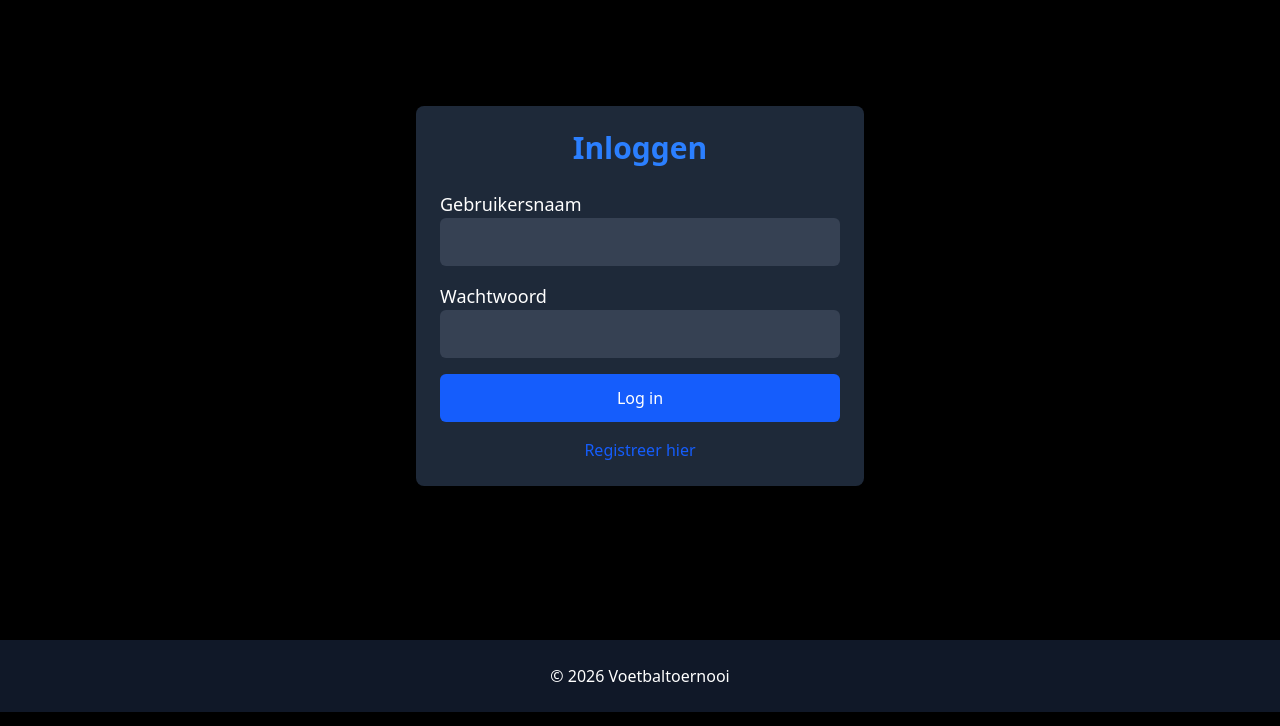
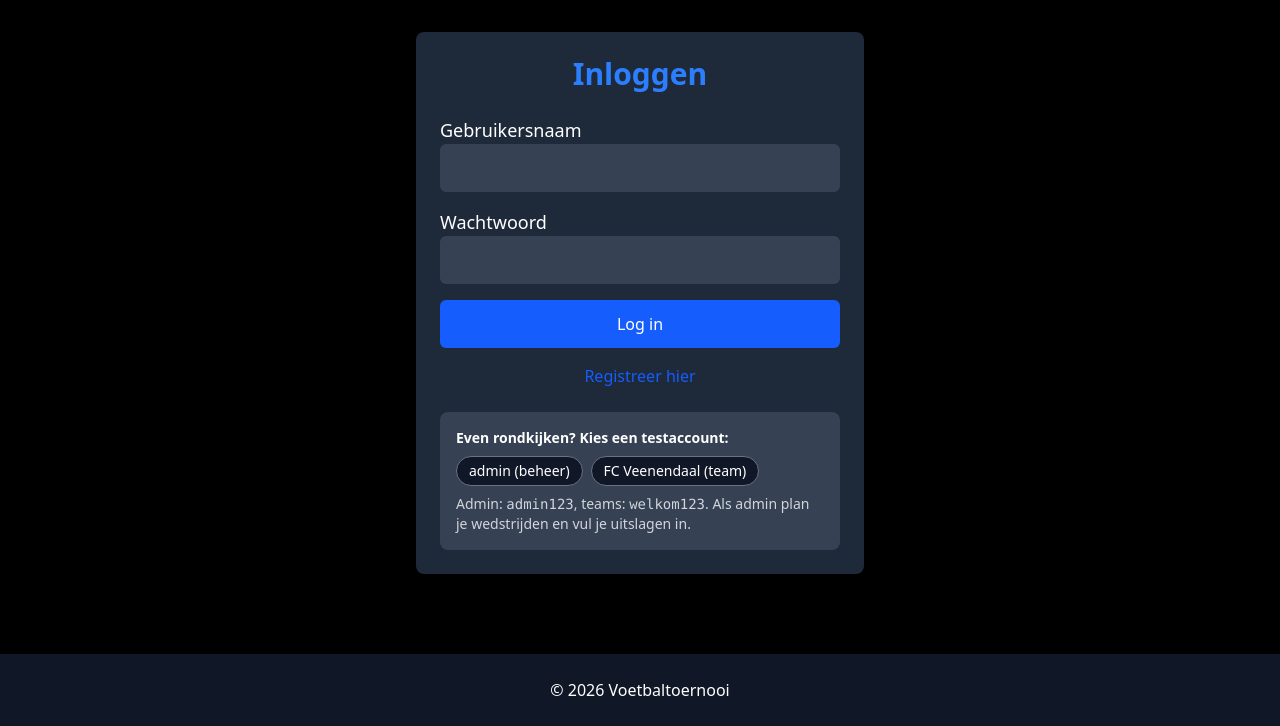
Before and after one commit to ParisAngelopoulos/Voetbaltoernooi, a PHP site: page /login.php in a window 1280 px wide. Shown: the part 88-814 px from the top of the page. Run offline with PHP 8.4, Linux system fonts and the light colour scheme.

Commit message:
Testaccounts onder het inlogformulier: één klik vult ze in
Co-Authored-By: Claude Opus 5.5 <noreply@anthropic.com>
Claude-Session: https://claude.ai/code/session_01YWrKd8Ed96pQweKj73RGPL

```diff
--- a/login.php
+++ b/login.php
@@ -49,6 +49,22 @@ if (isset($_SESSION['error'])) {
                 <a href="register.php" class="text-blue-600 hover:underline">Registreer hier</a>
             </div>
 
+            <!-- Testaccounts, zodat bezoekers zonder registreren kunnen rondkijken -->
+            <div class="mt-6 p-4 bg-gray-700 rounded-lg text-sm">
+                <p class="font-semibold mb-2">Even rondkijken? Kies een testaccount:</p>
+                <div class="flex flex-wrap gap-2">
+                    <button type="button" onclick="vulIn('admin', 'admin123')" class="px-3 py-1 bg-gray-900 border border-gray-500 rounded-full hover:bg-gray-600">admin (beheer)</button>
+                    <button type="button" onclick="vulIn('fcveenendaal', 'welkom123')" class="px-3 py-1 bg-gray-900 border border-gray-500 rounded-full hover:bg-gray-600">FC Veenendaal (team)</button>
+                </div>
+                <p class="text-gray-300 mt-2">Admin: <code>admin123</code>, teams: <code>welkom123</code>. Als admin plan je wedstrijden en vul je uitslagen in.</p>
+            </div>
+            <script>
+                function vulIn(gebruiker, wachtwoord) {
+                    document.getElementById('username').value = gebruiker;
+                    document.getElementById('password').value = wachtwoord;
+                }
+            </script>
+
         </div>
     </main>
 
```
